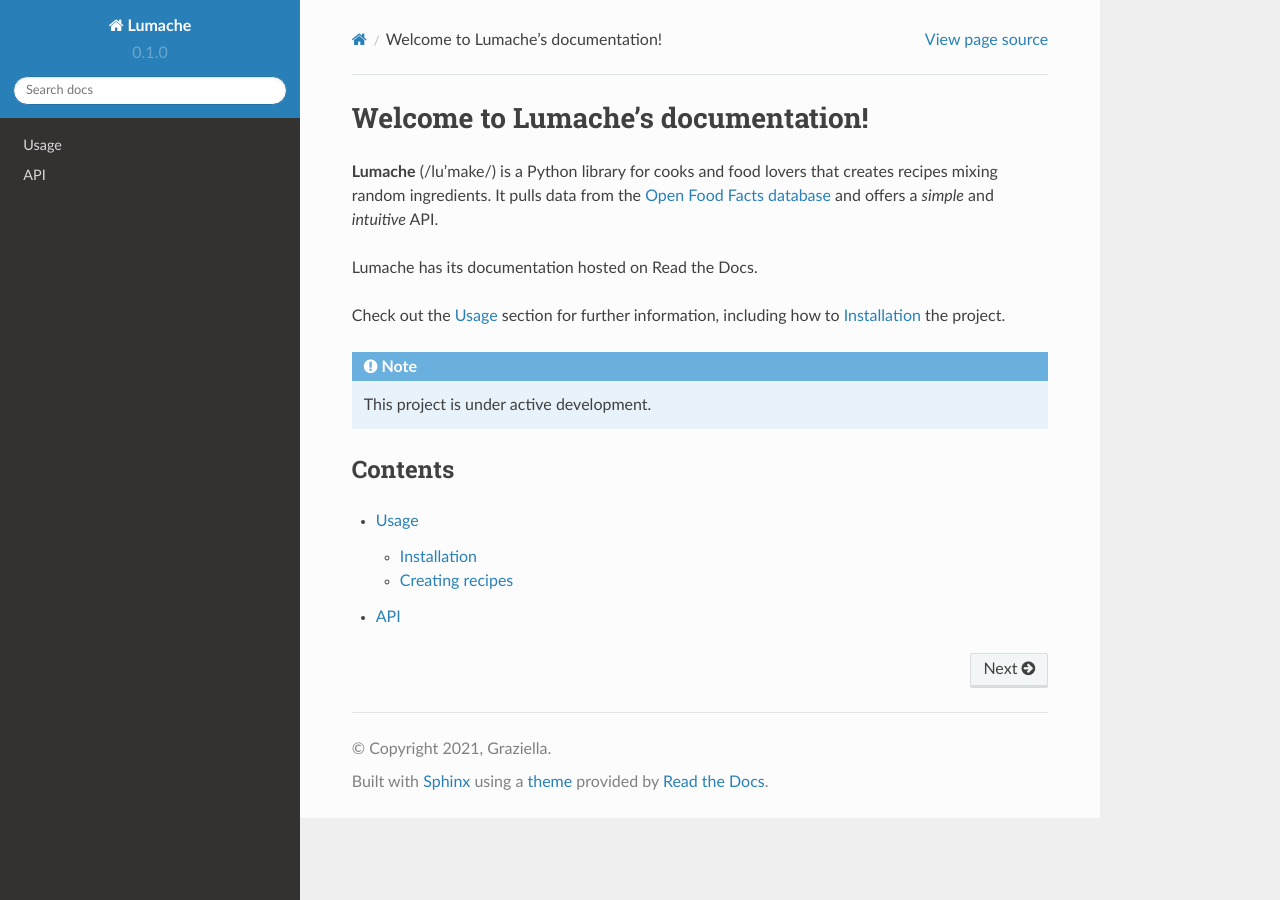
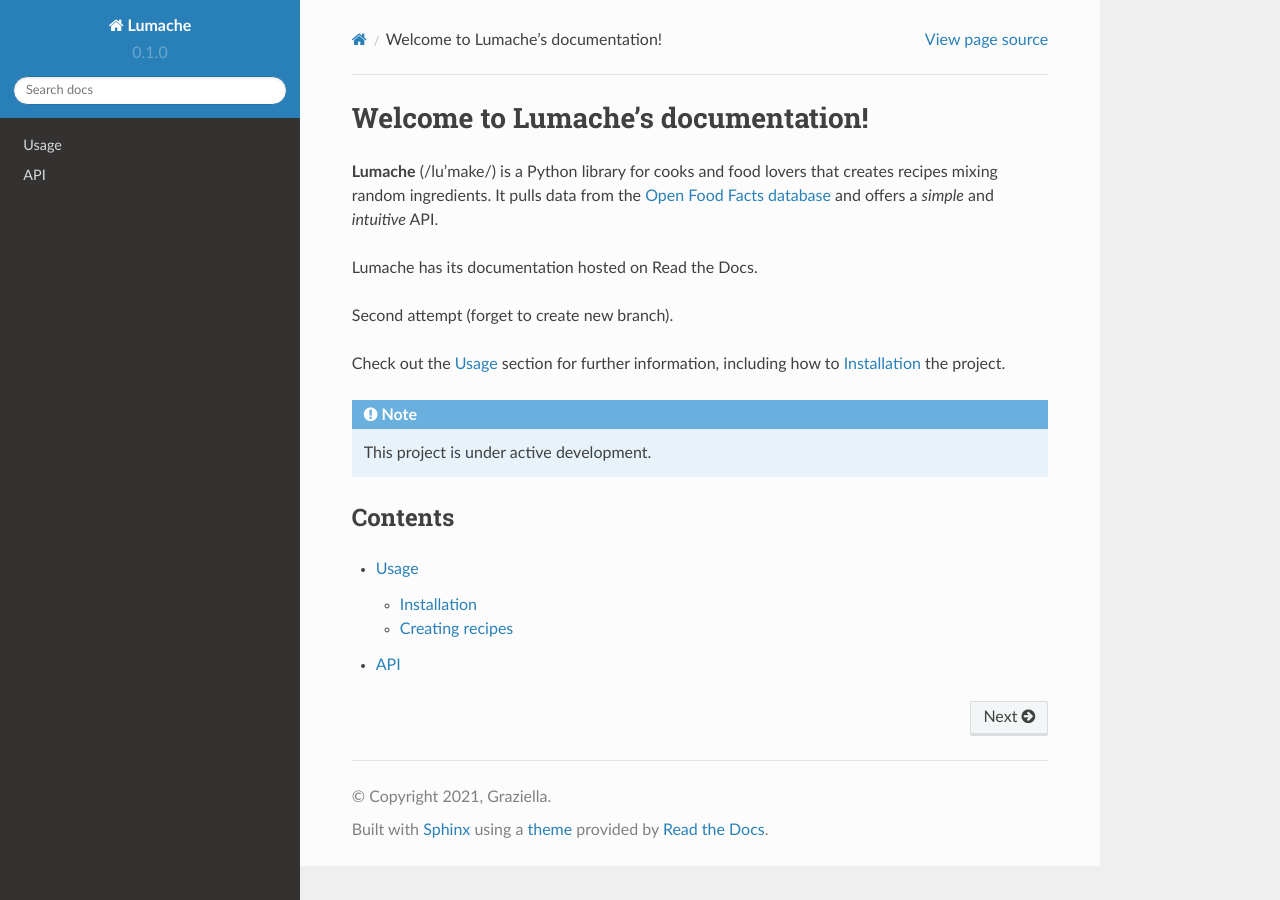
Before and after one commit to Grimmys/rtd-tutorial, a Sphinx documentation site: the page built from docs/source/index.rst, in a window 1280 px wide. Built offline with Sphinx 7.4.7 and the Read the Docs theme 2.0.0, drawn with Linux system fonts in a browser that asks for light colours.

Commit message:
Update index.rst

```diff
--- a/docs/source/index.rst
+++ b/docs/source/index.rst
@@ -7,6 +7,8 @@ It pulls data from the `Open Food Facts database <https://world.openfoodfacts.or
 and offers a *simple* and *intuitive* API.
 
 Lumache has its documentation hosted on Read the Docs.
+
+Second attempt (forget to create new branch).
 
 Check out the :doc:`usage` section for further information, including
 how to :ref:`installation` the project.
```
